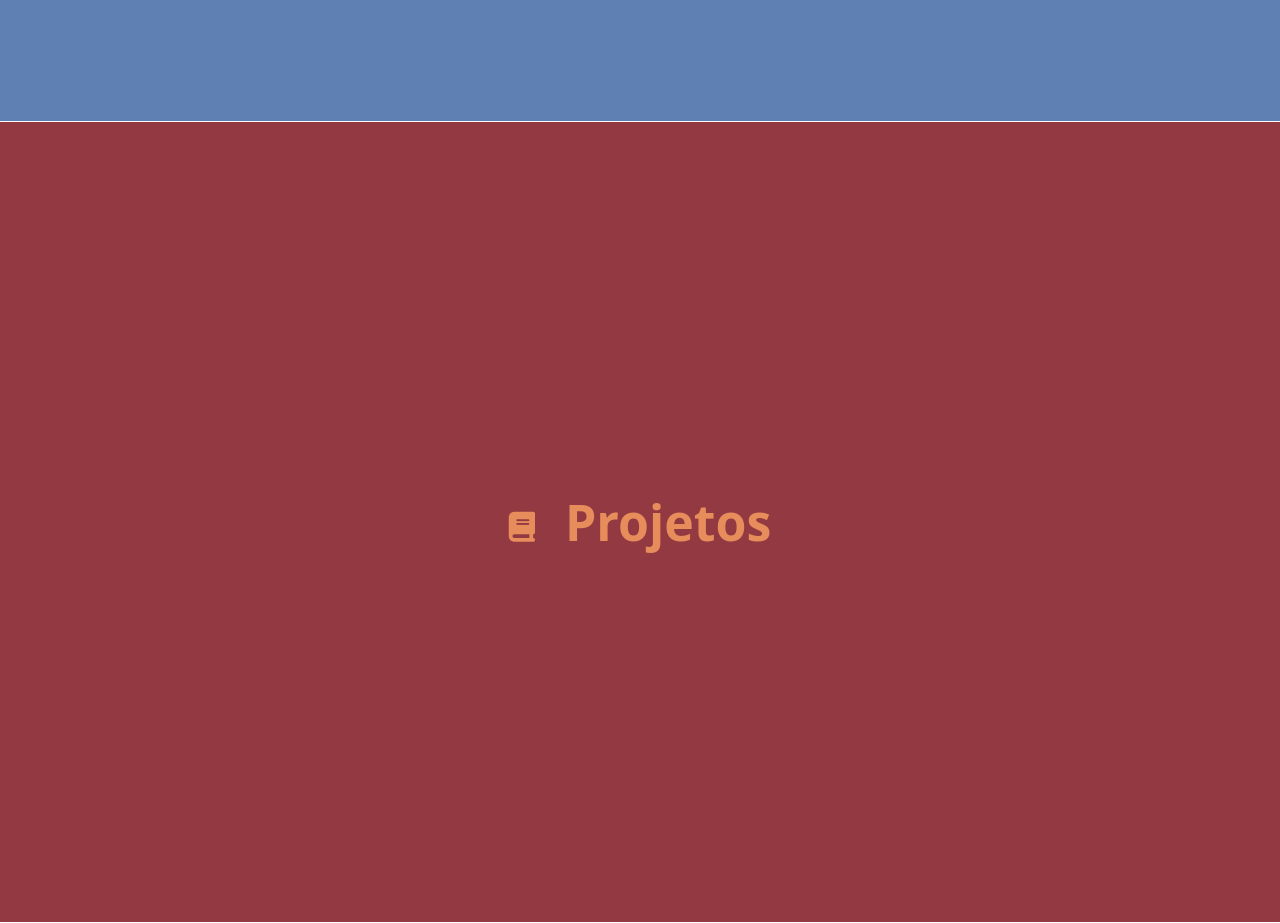
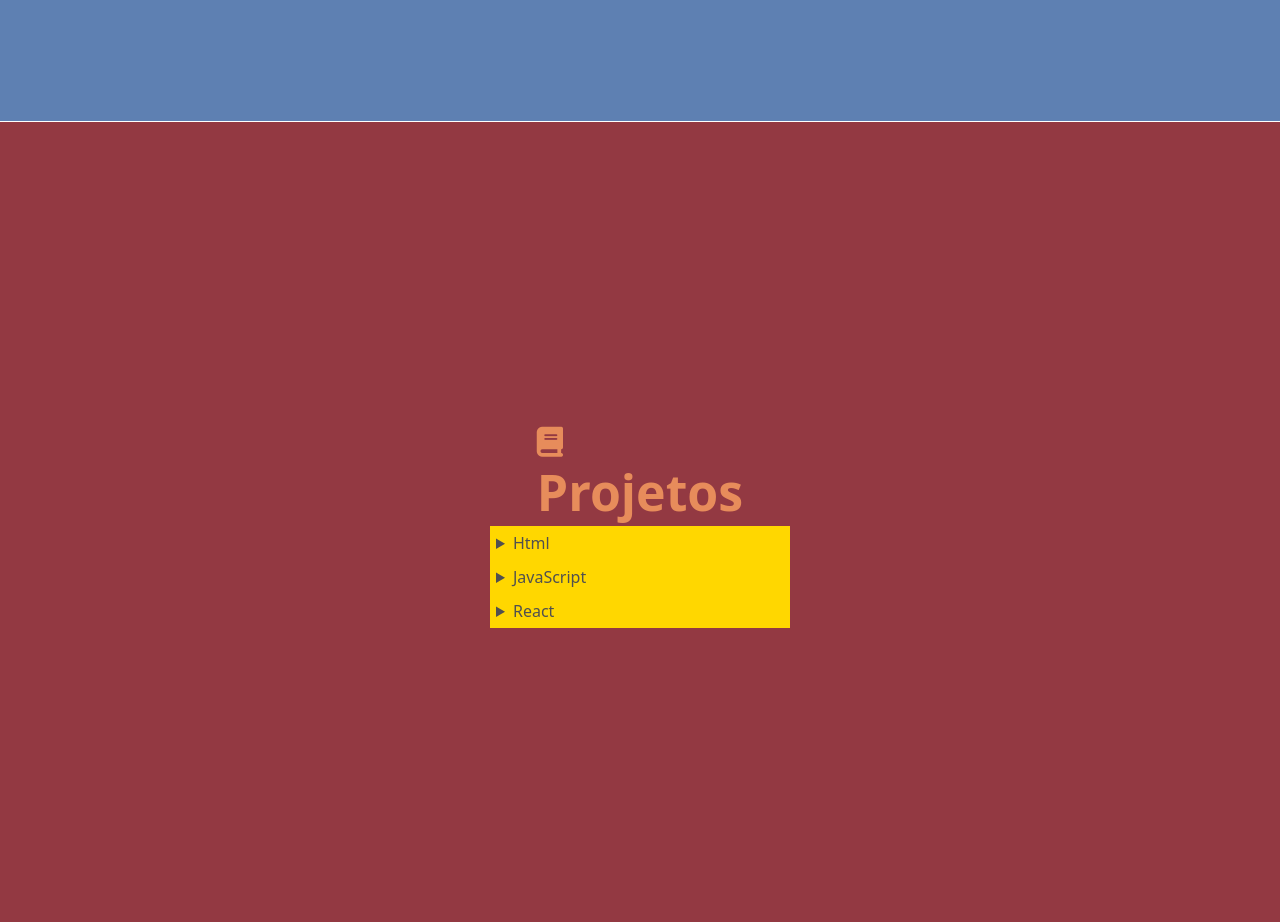
Before and after one commit to brenomarinho2001/port-folio, a plain HTML site: page index.html in a window 1280 px wide. Shown: the part 1480-2403 px from the top of the page. Drawn offline with Linux system fonts and the light colour scheme.

Commit message:
projetos add

```diff
--- a/index.html
+++ b/index.html
@@ -66,10 +66,31 @@
 
     </section>
 
-    <section id="Projetos" style="display: flex;flex-direction: row;">
+    <section id="Projetos" style="display: flex;flex-direction: column;">
+        <div>
         <i class="fa-solid fa-book"style="font-size: 30px;margin-right:30px;margin-top:10px"> </i>
         <h1 style="font-size: 50px;">Projetos</h1>
-    </section>
+        </div>
+
+
+
+            <details>
+                <summary>Html</summary>
+                <p>Lorem ipsum dolor sit amet consectetur adipisicing elit. Culpa reiciendis eos aspernatur nemo perspiciatis velit </p>
+            </details>
+
+            <details>
+                <summary>JavaScript</summary>
+                <p>Lorem ipsum dolor sit amet consectetur adipisicing elit. Culpa reiciendis eos aspernatur nemo perspiciatis velit </p>
+            </details>
+
+            <details>
+                <summary>React</summary>
+                <p>Lorem ipsum dolor sit amet consectetur adipisicing elit. Culpa reiciendis eos aspernatur nemo perspiciatis velit </p>
+            </details>
+        </section>
+
+
 
 
 
--- a/style.css
+++ b/style.css
@@ -132,3 +132,29 @@ section:nth-child(4) i{
       font-size: 15px;
     }
 }
+
+.sectionprojetos{
+    width: 80%;
+    max-width: 800px;
+    border-radius: 10px;
+    overflow: hidden;
+}
+
+ section details{
+    font-size: 16px;
+    color:rgb(80, 80, 80)
+ }
+
+ section details summary{
+    background-color: gold;
+    padding: 2%;
+ }
+
+ section details p{
+    background-color: white;
+    padding: 2%;
+ }
+
+ summary{
+    width: 300px;
+ }
```
